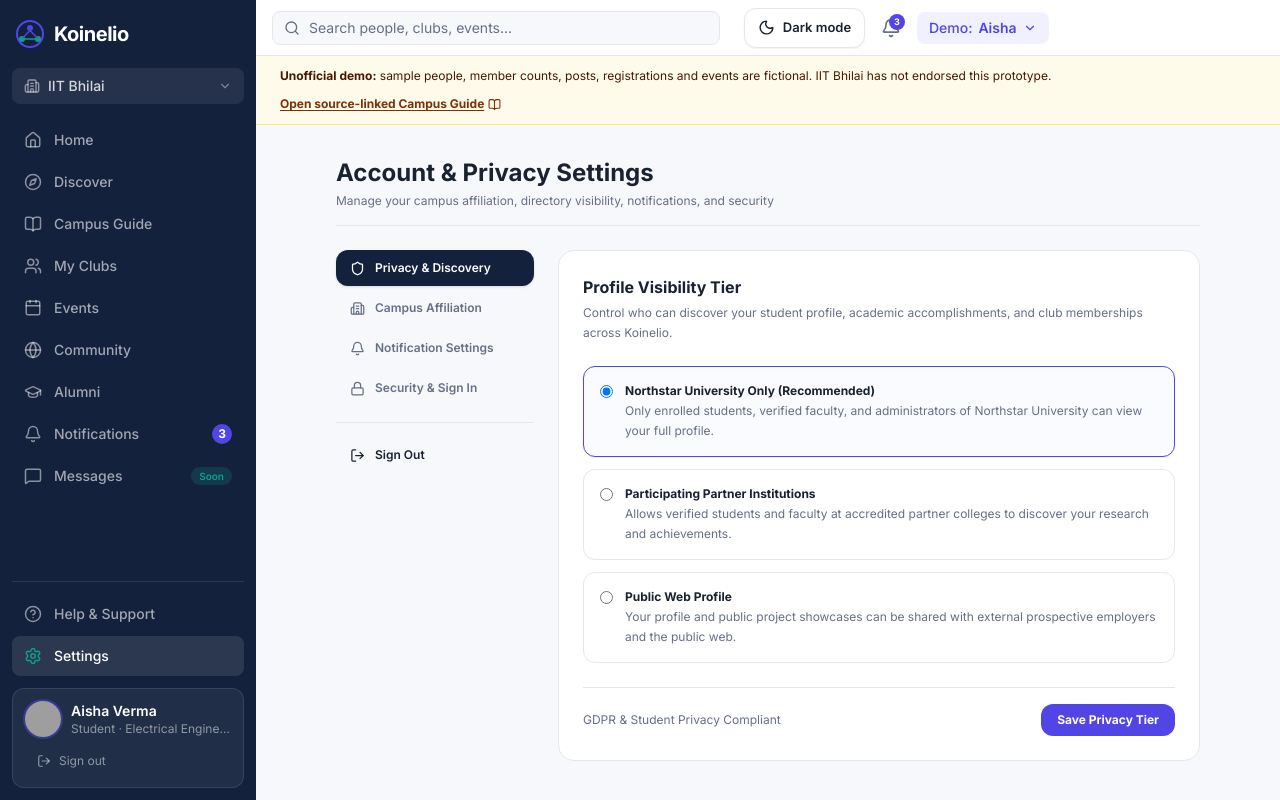
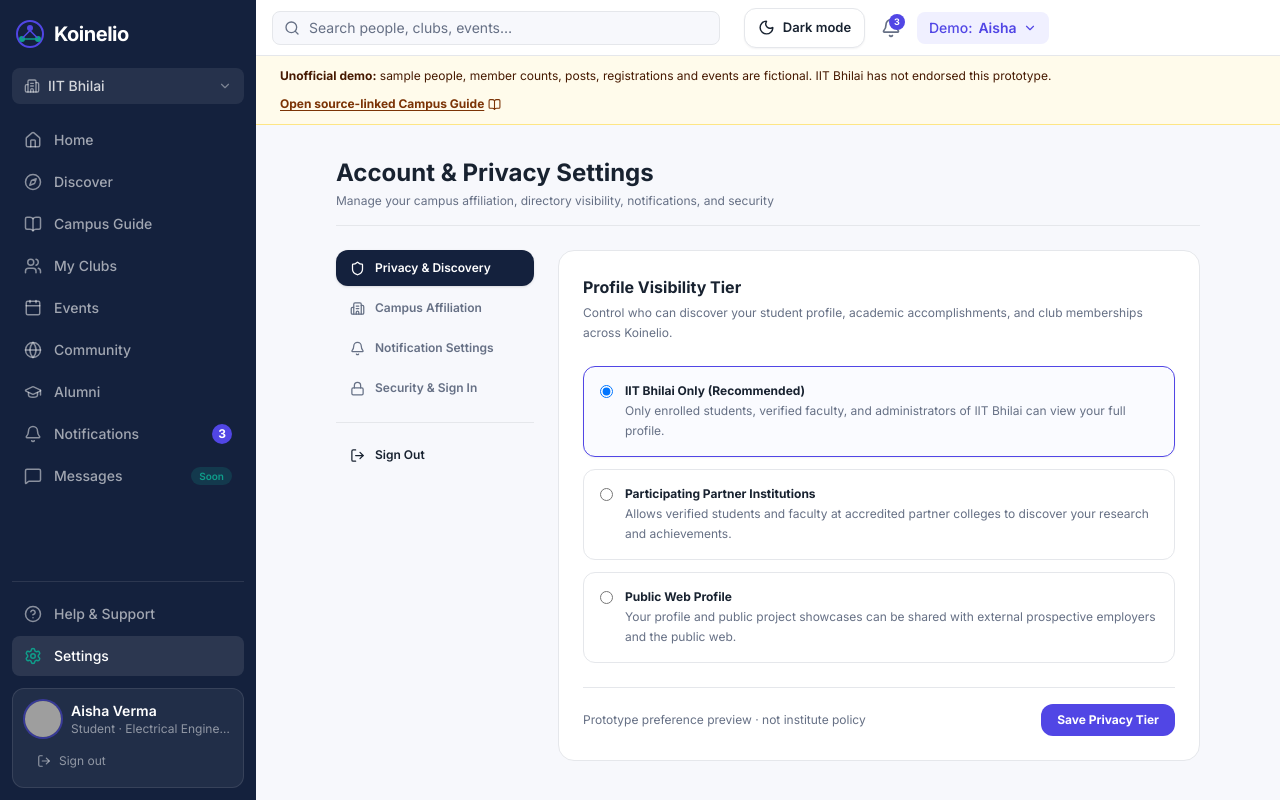
Before and after one commit to rkaif8314-a11y/Koinelio-Campus-Community-Platform, a Next.js app: page /dashboard/settings in a window 1280 px wide. Built offline with nearby package versions, Linux system fonts and the light colour scheme; grey boxes are pictures that could not be loaded.

Commit message:
Align club and settings screens with source-backed demo data

```diff
--- a/app/dashboard/settings/page.tsx
+++ b/app/dashboard/settings/page.tsx
@@ -54,7 +54,7 @@ export default function SettingsPage() {
       {saveToast && (
         <div className="mb-6 p-4 bg-emerald-50 border border-emerald-200 rounded-xl text-xs text-emerald-800 font-semibold flex items-center gap-2">
           <CheckCircle size={16} className="text-emerald-600" />
-          Settings preferences saved successfully!
+          Demo preference updated in this screen only.
         </div>
       )}
 
@@ -112,8 +112,8 @@ export default function SettingsPage() {
                 {[
                   {
                     id: 'campus_only',
-                    title: 'Northstar University Only (Recommended)',
-                    desc: 'Only enrolled students, verified faculty, and administrators of Northstar University can view your full profile.',
+                    title: 'IIT Bhilai Only (Recommended)',
+                    desc: 'Only enrolled students, verified faculty, and administrators of IIT Bhilai can view your full profile.',
                   },
                   {
                     id: 'cross_campus',
@@ -152,7 +152,7 @@ export default function SettingsPage() {
               </div>
 
               <div className="pt-4 border-t border-[#E5E7EB] flex items-center justify-between">
-                <span className="text-xs text-[#667085]">GDPR & Student Privacy Compliant</span>
+                <span className="text-xs text-[#667085]">Prototype preference preview · not institute policy</span>
                 <button
                   type="button"
                   onClick={handleSave}
@@ -270,7 +270,7 @@ export default function SettingsPage() {
               <div className="p-4 bg-slate-50 border border-[#E5E7EB] rounded-xl text-xs space-y-2 text-[#667085]">
                 <div className="font-bold text-[#182230]">Authentication Provider</div>
                 <p>
-                  This session is authenticated via <strong>Northstar University Institutional SSO (Demo Sandbox)</strong>. In production, password changes and MFA are governed by Northstar's identity provider.
+                  This session is authenticated via <strong>IIT Bhilai Institutional SSO (Demo Sandbox)</strong>. In production, password changes and MFA are governed by Northstar's identity provider.
                 </p>
               </div>
 
```
